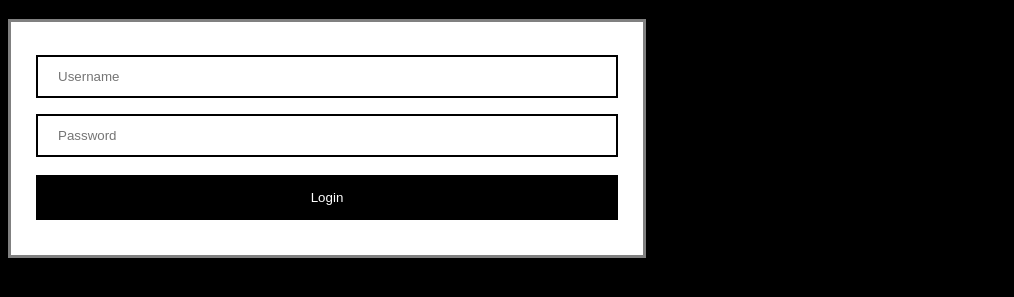
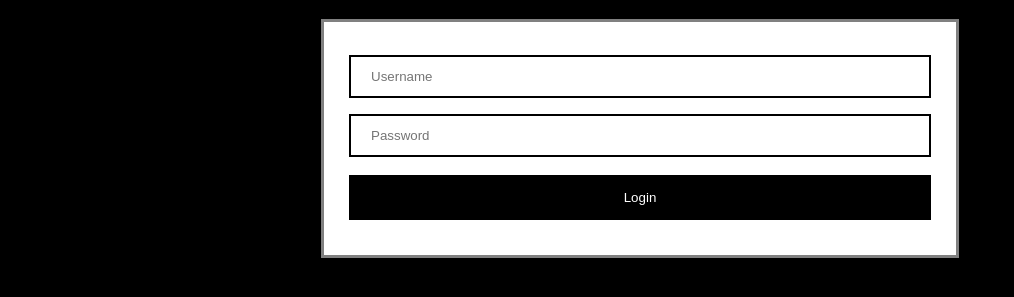
Before and after one commit to 30null03/30null03.github.io, a plain HTML site: page index.html in a window 1280 px wide. Shown: the part 129-426 px from the top of the page, without its empty margins (0-1014 px from the left). Drawn offline with Linux system fonts and the light colour scheme.

Commit message:
Update index.html

```diff
--- a/index.html
+++ b/index.html
@@ -53,7 +53,8 @@ button {
     <p>if you do , leave now! you are not ready to cross.</p>
   </center>
     <center> <h1>Login</h1> </center>
-    <form>
+
+    <center><form>
         <div class="container">
             <label></label>
             <input type="text" placeholder="Username" name="username" required>
@@ -61,6 +62,6 @@ button {
             <input type="password" placeholder="Password" name="password" required>
             <button type="submit">Login</button>
         </div>
-    </form>
+      </form></center>
 </body>
 </html>
```
